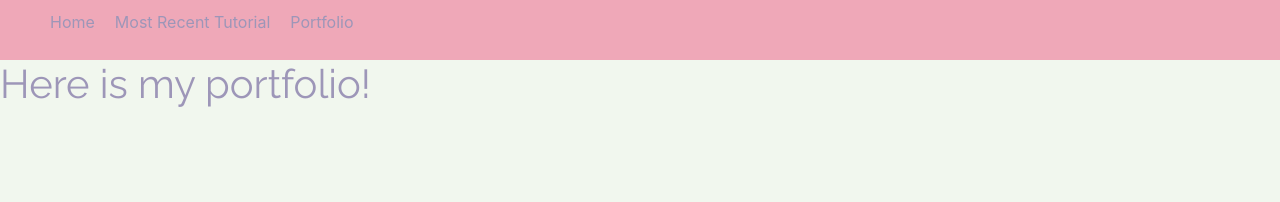
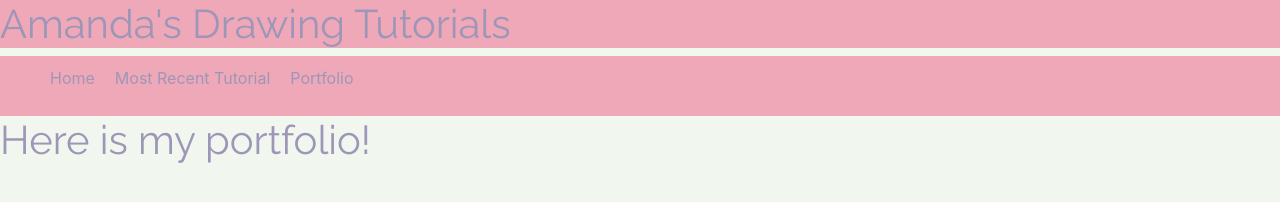
Before and after one commit to ataglich21/howtosite, a plain HTML site: page portfolio.html in a window 1280 px wide. Drawn offline with nearby package versions, Linux system fonts and the light colour scheme.

Commit message:
added header

```diff
--- a/portfolio.html
+++ b/portfolio.html
@@ -8,6 +8,9 @@
     <title>Portfolio</title>
   </head>
   <body>
+    <div class="header">
+    <h1> Amanda's Drawing Tutorials <h1>
+    </div>
     <div class="menu">
     <ul>
       <li><a href="index.html"> Home </a></li>
```
